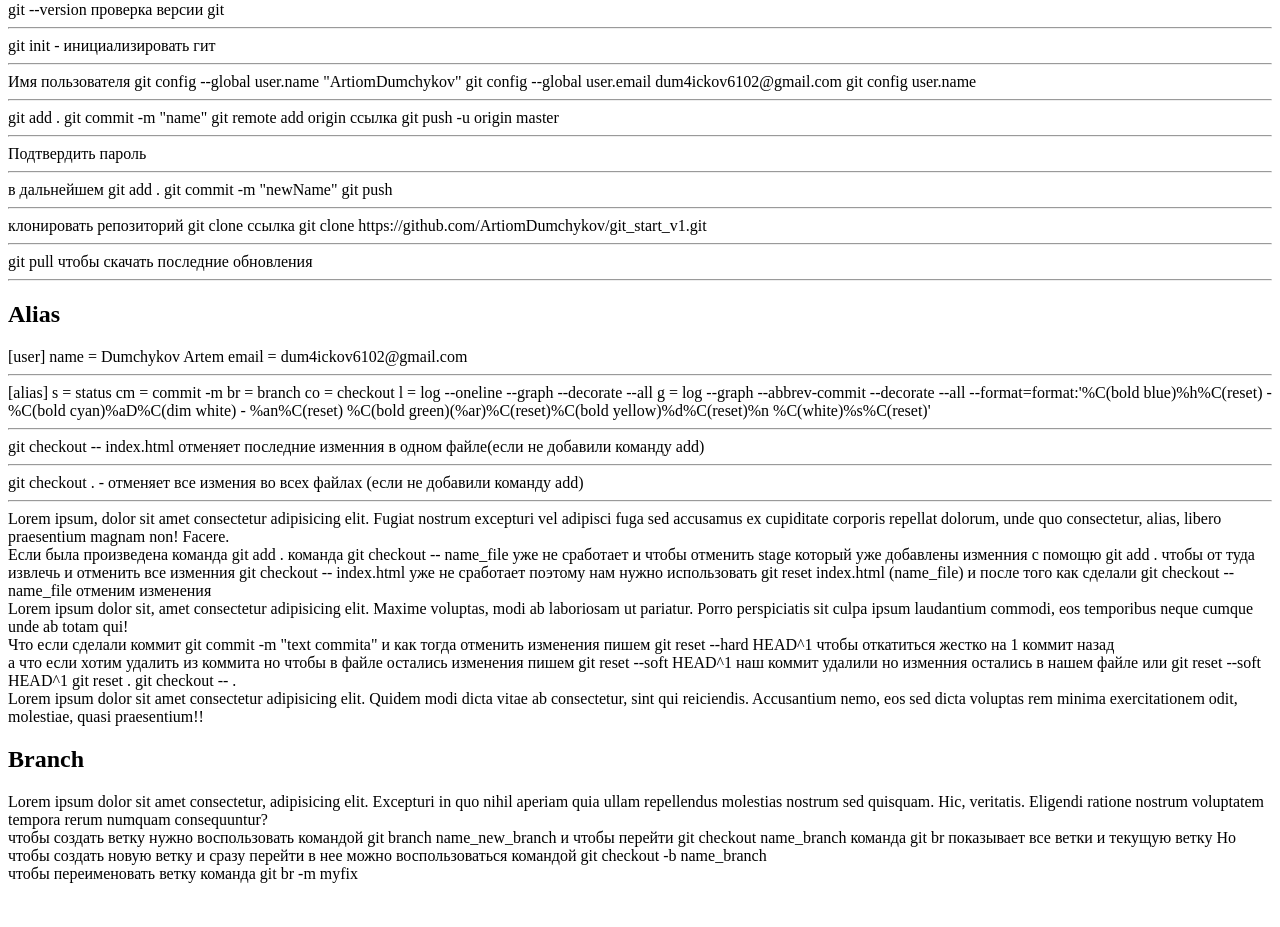
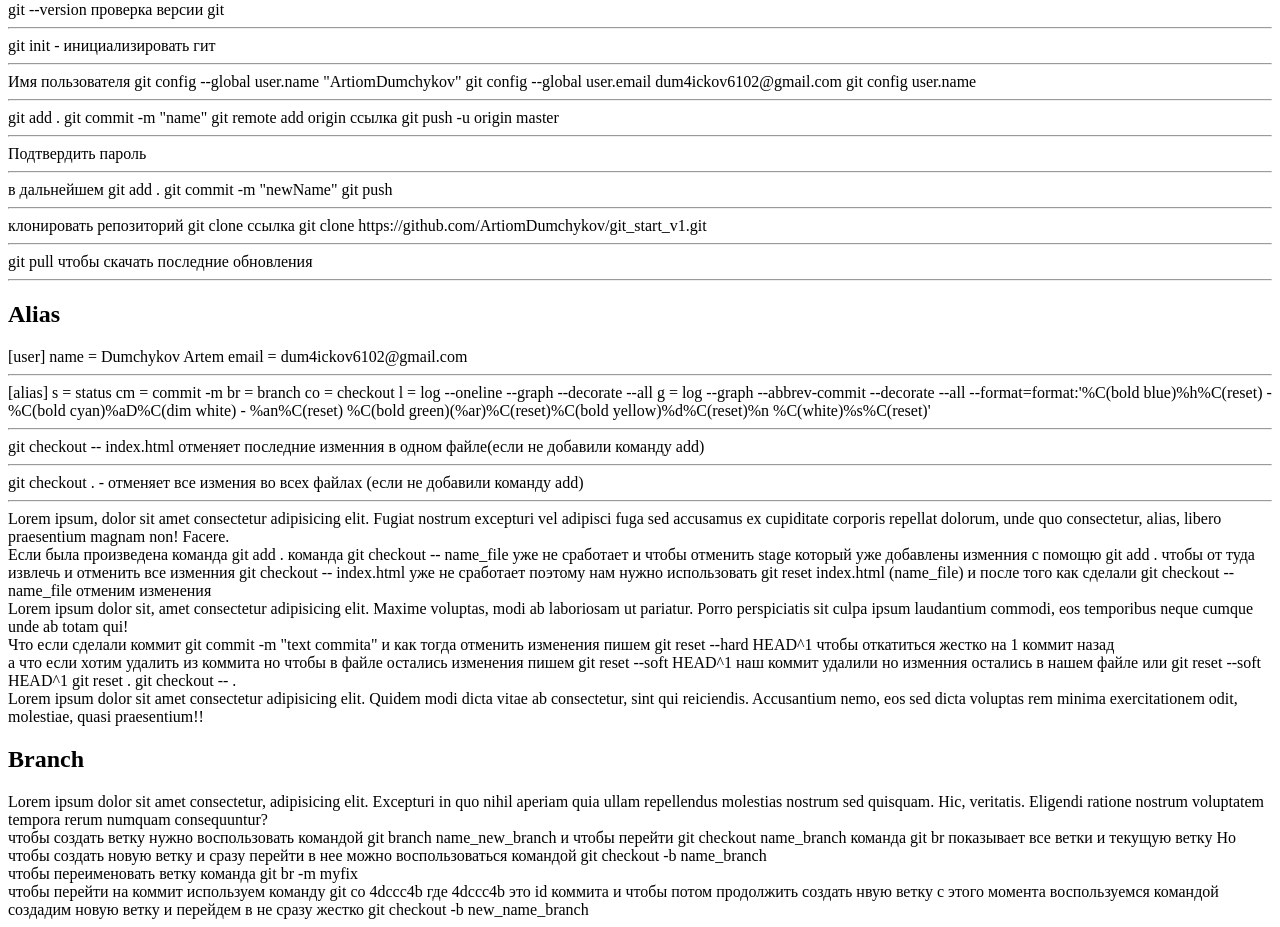
Before and after one commit to ArtiomDumchykov/git_start_v1, a plain HTML site: page index.html in a window 1280 px wide. Shown: the part 79-1006 px from the top of the page. Before the commit the page ends 970 px from the top, so only its background shows below. Drawn offline with Linux system fonts and the light colour scheme.

Commit message:
branches 2

```diff
--- a/index.html
+++ b/index.html
@@ -118,6 +118,13 @@
                 чтобы переименовать ветку команда
                 git br -m myfix
             </div>
+            <div>
+                чтобы перейти на коммит используем команду
+                git co 4dccc4b  где 4dccc4b   это id коммита
+                и чтобы потом продолжить создать нвую ветку с этого момента воспользуемся командой
+                создадим новую ветку и перейдем в не сразу жестко
+                git checkout -b new_name_branch
+            </div>
         </section>
     </div>
 
```
